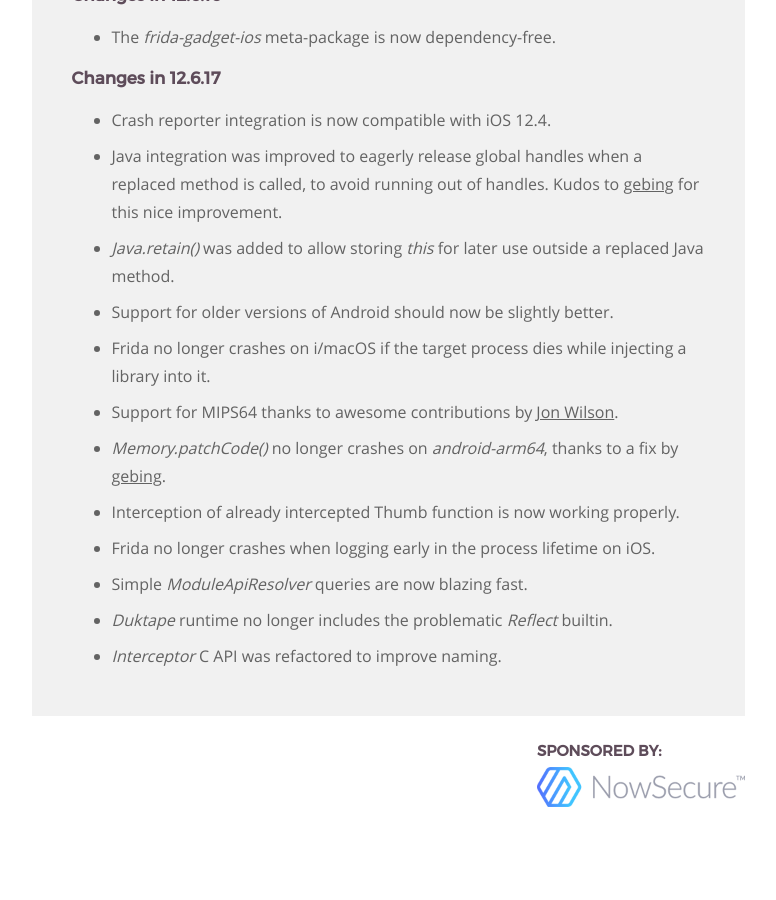
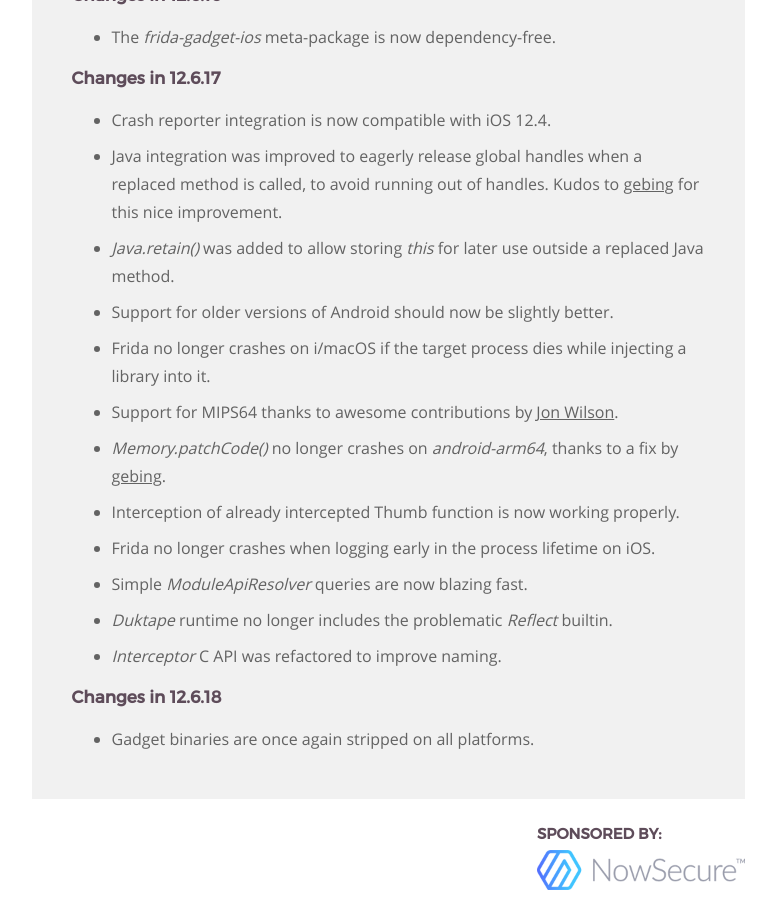
Before and after one commit to frida/frida-website, a Jekyll site: the page built from _posts/2019-05-28-frida-12-6-released.markdown, in a window 1280 px wide and 900 px high, scrolled down 3952 px. Shown: the whole window, without its empty margins (364-1140 px from the left). Built offline with Jekyll 4.4.1, drawn with Linux system fonts in a browser that asks for light colours; before the commit the page ends 4769 px from its top, so only the background shows below that.

Commit message:
Summarize changes in 12.6.18

```diff
--- a/_posts/2019-05-28-frida-12-6-released.markdown
+++ b/_posts/2019-05-28-frida-12-6-released.markdown
@@ -181,6 +181,10 @@ Enjoy!
 - *Duktape* runtime no longer includes the problematic *Reflect* builtin.
 - *Interceptor* C API was refactored to improve naming.
 
+### Changes in 12.6.18
+
+- Gadget binaries are once again stripped on all platforms.
+
 
 [Jake Van Dyke]: https://twitter.com/giantpune
 [Giovanni Rocca]: https://twitter.com/iGio90
```
